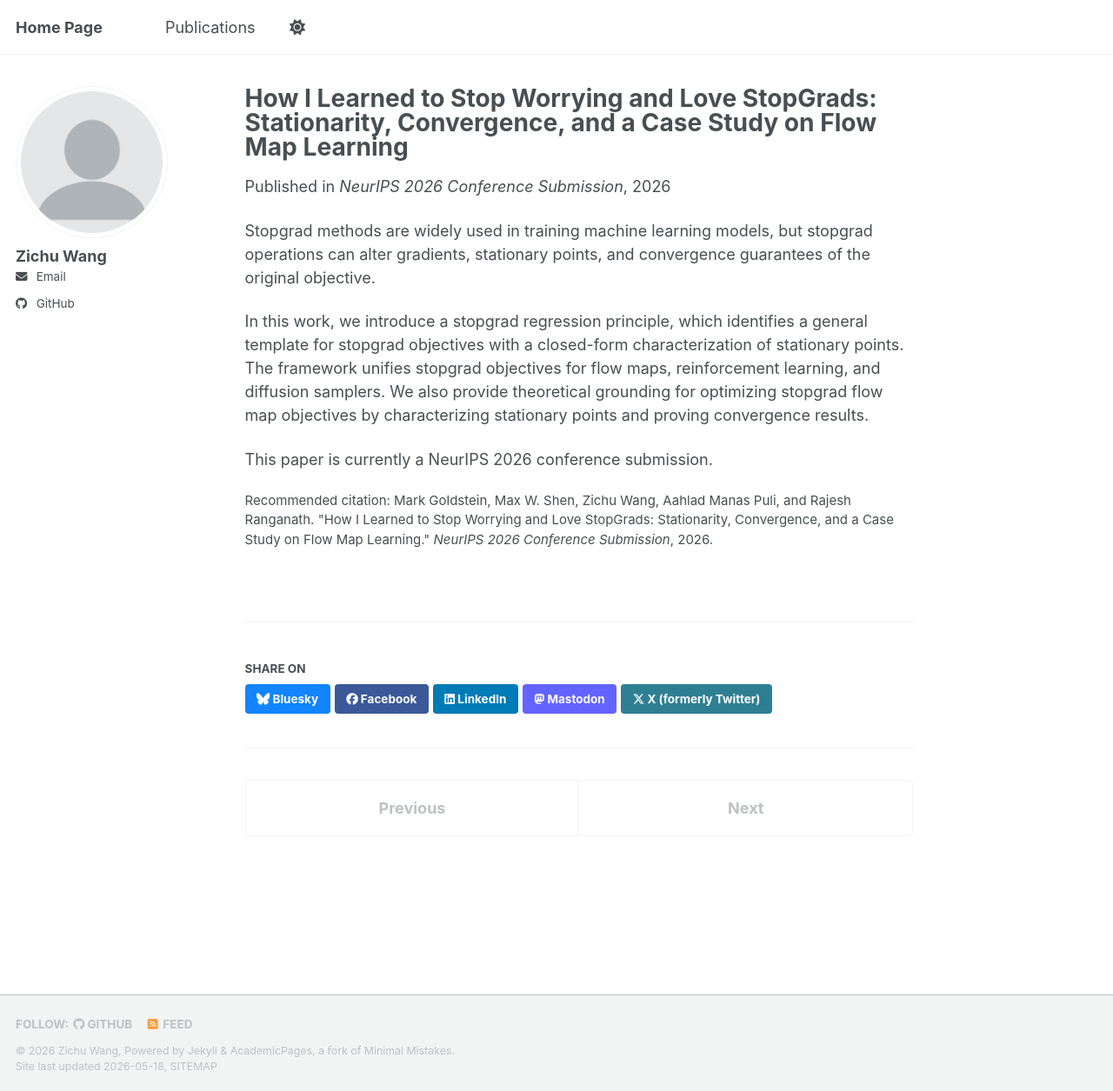
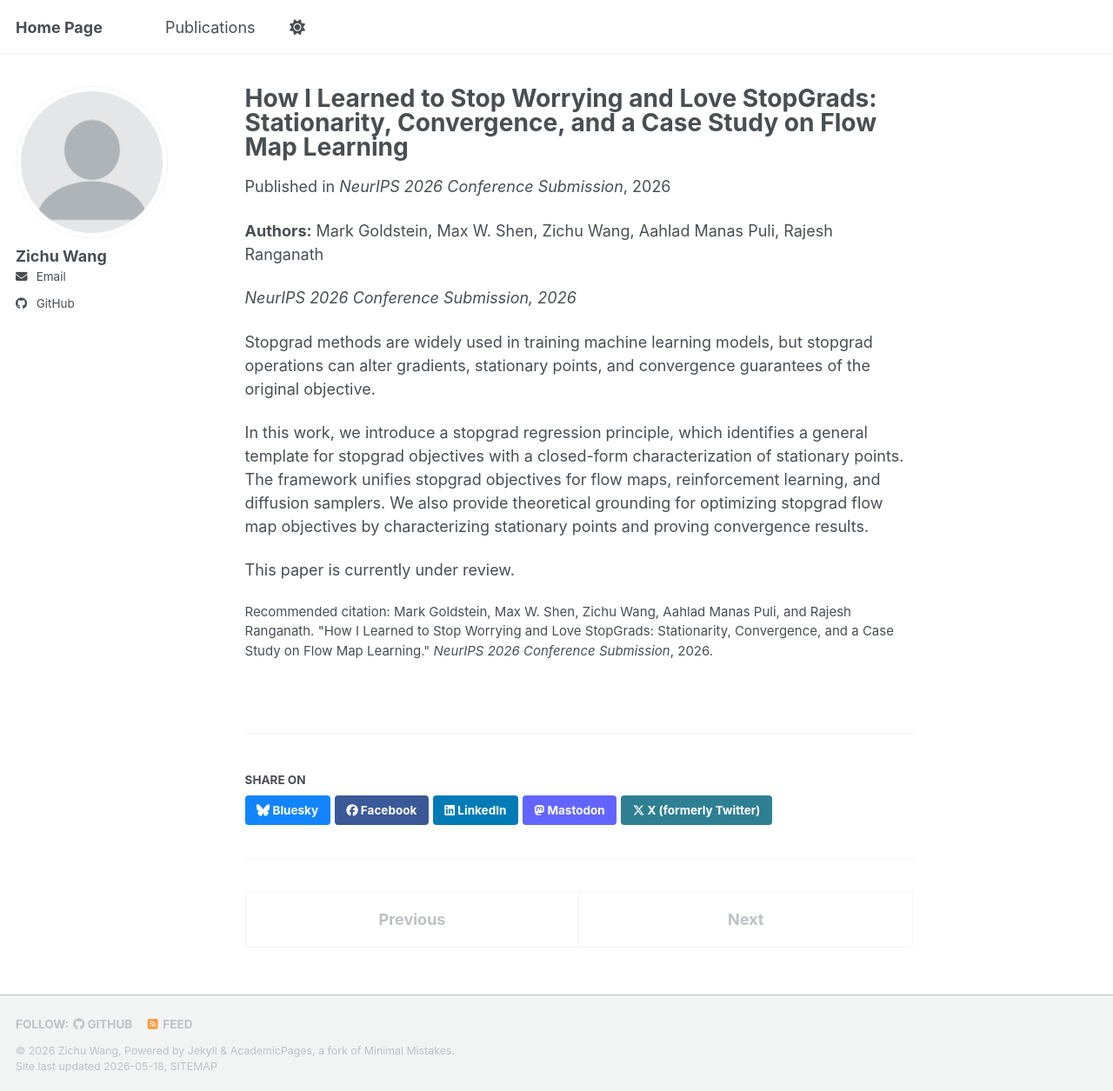
Before and after one commit to zw3409/zw3409.github.io, a Jekyll site: the page built from _publications/2026-05-05-stopgrads-flow-map-learning.md, in a window 1280 px wide and 1255 px high. Shown: the whole window at 87% size. Built offline with Jekyll 4.4.1, drawn with Linux system fonts in a browser that asks for light colours; a script bundle is joined from its source files by our own code; library files that are not in the unit come from our copies.

Commit message:
Update 2026-05-05-stopgrads-flow-map-learning.md

```diff
--- a/_publications/2026-05-05-stopgrads-flow-map-learning.md
+++ b/_publications/2026-05-05-stopgrads-flow-map-learning.md
@@ -3,14 +3,18 @@ title: "How I Learned to Stop Worrying and Love StopGrads: Stationarity, Converg
 collection: publications
 category: conferences
 permalink: /publication/2026-05-05-stopgrads-flow-map-learning
-excerpt: 'We introduce a stopgrad regression principle that characterizes stationary points of a broad class of stopgrad objectives and studies convergence guarantees for flow map learning.'
+excerpt: "We introduce a stopgrad regression principle that characterizes stationary points of a broad class of stopgrad objectives and studies convergence guarantees for flow map learning."
 date: 2026-05-05
-venue: 'NeurIPS 2026 Conference Submission'
+venue: "NeurIPS 2026 Conference Submission"
 citation: 'Mark Goldstein, Max W. Shen, Zichu Wang, Aahlad Manas Puli, and Rajesh Ranganath. &quot;How I Learned to Stop Worrying and Love StopGrads: Stationarity, Convergence, and a Case Study on Flow Map Learning.&quot; <i>NeurIPS 2026 Conference Submission</i>, 2026.'
 ---
+
+**Authors:** Mark Goldstein, Max W. Shen, Zichu Wang, Aahlad Manas Puli, Rajesh Ranganath
+
+*NeurIPS 2026 Conference Submission, 2026*
 
 Stopgrad methods are widely used in training machine learning models, but stopgrad operations can alter gradients, stationary points, and convergence guarantees of the original objective.
 
 In this work, we introduce a stopgrad regression principle, which identifies a general template for stopgrad objectives with a closed-form characterization of stationary points. The framework unifies stopgrad objectives for flow maps, reinforcement learning, and diffusion samplers. We also provide theoretical grounding for optimizing stopgrad flow map objectives by characterizing stationary points and proving convergence results.
 
-This paper is currently a NeurIPS 2026 conference submission.
+This paper is currently under review.
```
